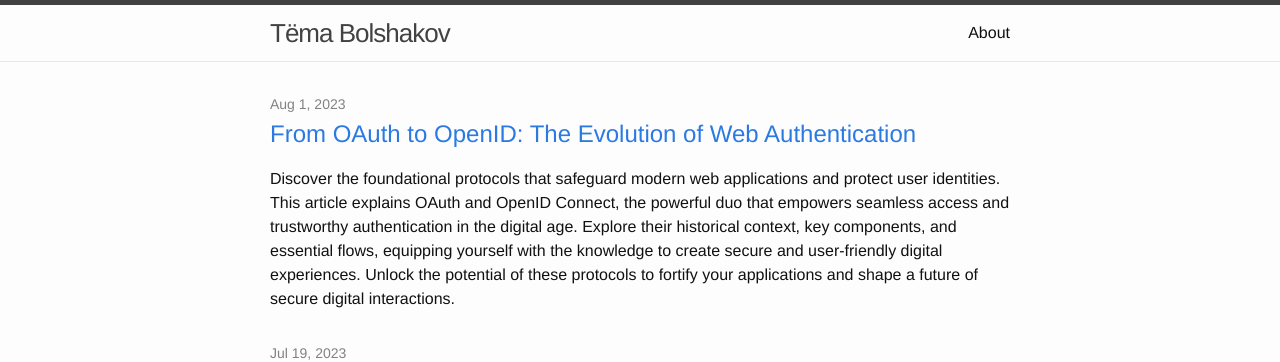
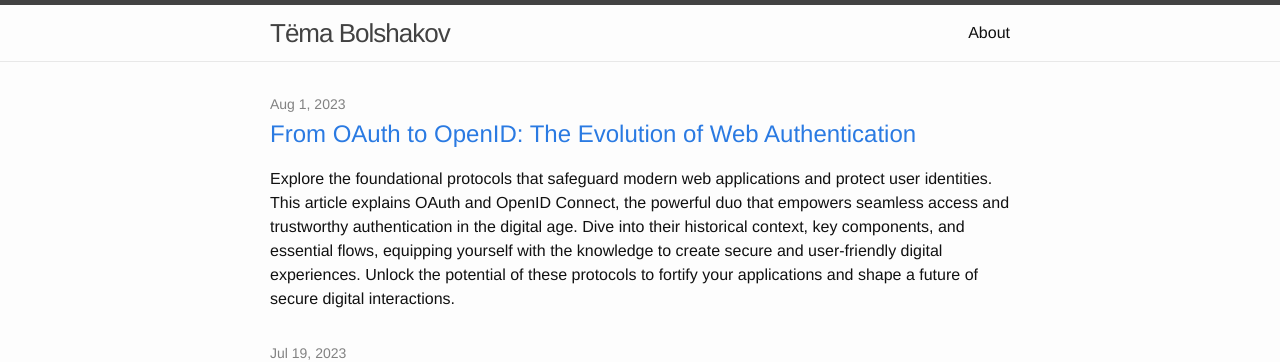
Before and after one commit to bolshakov/bolshakov.github.io, a Jekyll site: the page built from index.html, in a window 1280 px wide. Shown: the top 362 px of the page. Built offline with Jekyll 4.4.1, drawn with Linux system fonts in a browser that asks for light colours.

Commit message:
Coin excerpt message

```diff
--- a/_posts/2023-08-03-from-oauth-to-openid-evolution-of-web-authentication.md
+++ b/_posts/2023-08-03-from-oauth-to-openid-evolution-of-web-authentication.md
@@ -3,7 +3,7 @@ layout: post
 title: "From OAuth to OpenID: The Evolution of Web Authentication"
 date: 2023-08-01 00:00:01 +0000
 tags: OAuth OpenIDConnect Security IdentityManagement WebApplications DigitalTrust
-excerpt: Discover the foundational protocols that safeguard modern web applications and protect user identities. This article explains OAuth and OpenID Connect, the powerful duo that empowers seamless access and trustworthy authentication in the digital age. Explore their historical context, key components, and essential flows, equipping yourself with the knowledge to create secure and user-friendly digital experiences. Unlock the potential of these protocols to fortify your applications and shape a future of secure digital interactions.
+excerpt: Explore the foundational protocols that safeguard modern web applications and protect user identities. This article explains OAuth and OpenID Connect, the powerful duo that empowers seamless access and trustworthy authentication in the digital age. Dive into their historical context, key components, and essential flows, equipping yourself with the knowledge to create secure and user-friendly digital experiences. Unlock the potential of these protocols to fortify your applications and shape a future of secure digital interactions.
 ---
 
 {% include cover_image.html url="/assets/2023-08-03-from-oauth-to-openid-evolution-of-web-authentication/muhammad-zaqy-al-fattah-Lexcm-6FHRU-unsplash.jpg" description="Photo by Muhammad Zaqy Al Fattah" %}
```
